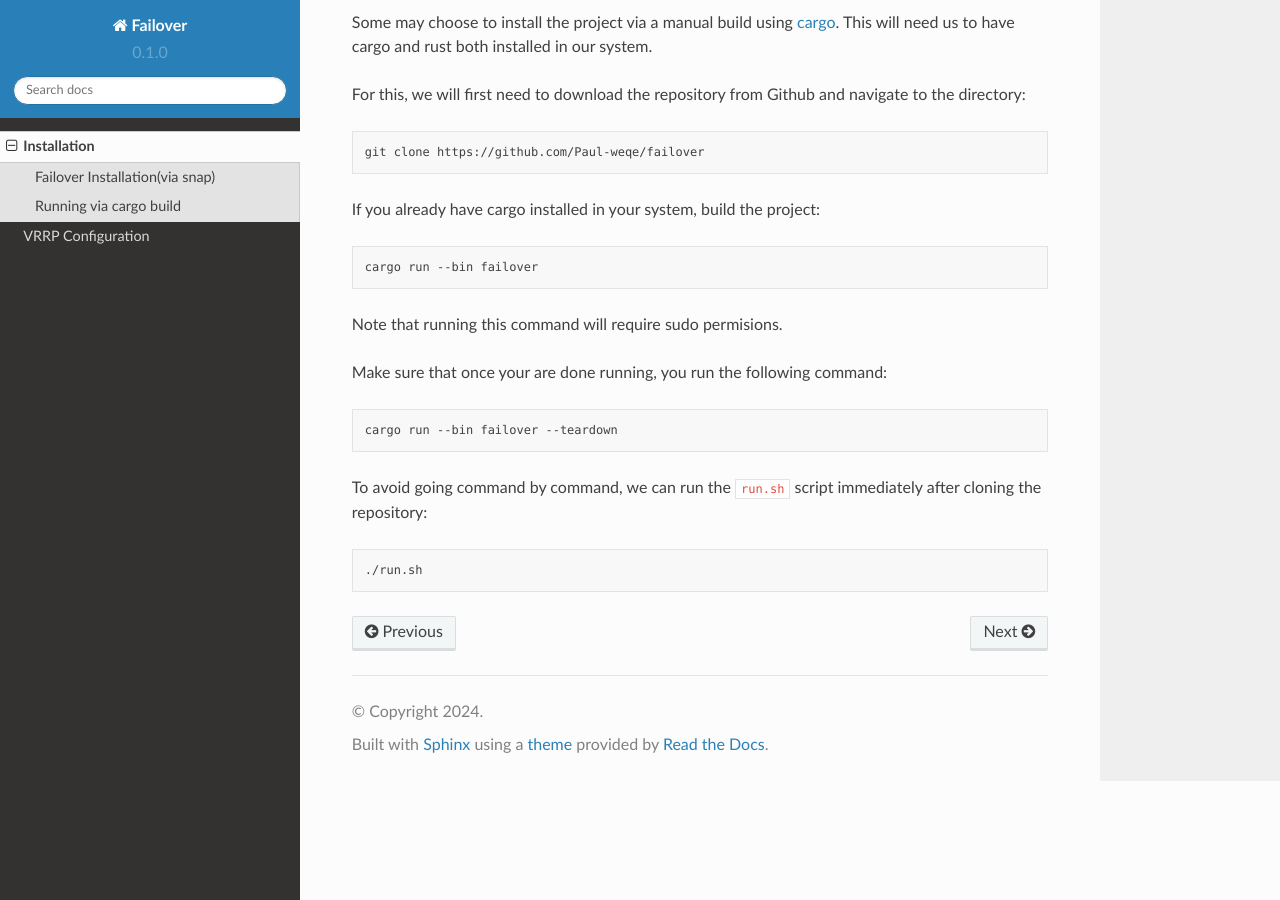
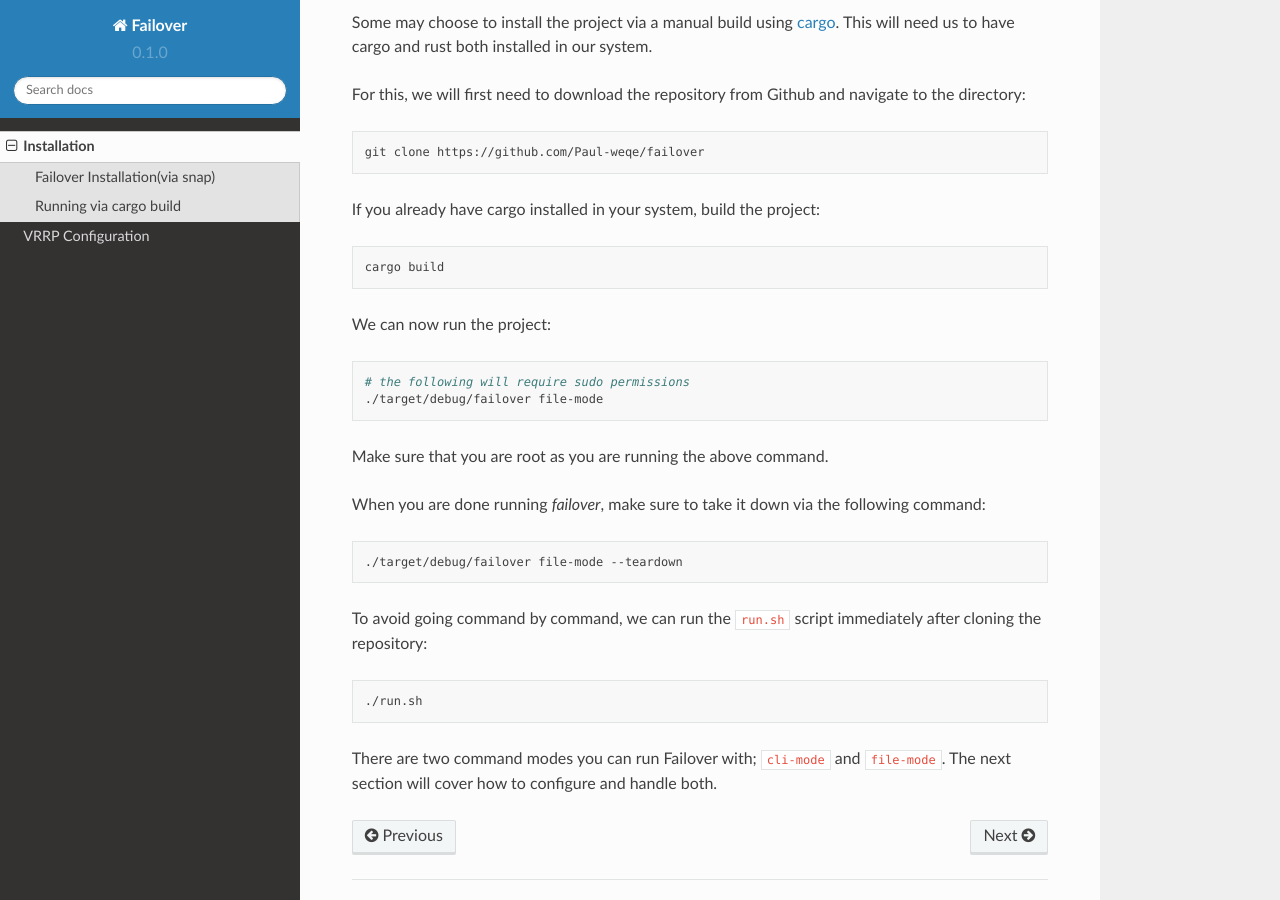
Before and after one commit to Paul-weqe/failover-docs, a Sphinx documentation site: the page built from docs/source/install.rst, in a window 1280 px wide and 900 px high, scrolled down 1058 px. Built offline with Sphinx 7.4.7 and the Read the Docs theme 2.0.0, drawn with Linux system fonts in a browser that asks for light colours.

Commit message:
Ammend config pages to latest release

```diff
--- a/docs/source/install.rst
+++ b/docs/source/install.rst
@@ -47,15 +47,23 @@
 
 .. code-block:: bash
 
-    cargo run --bin failover
+    cargo build
 
-Note that running this command will require sudo permisions.
 
-Make sure that once your are done running, you run the following command:
+We can now run the project:
 
 .. code-block:: bash
 
-    cargo run --bin failover --teardown
+    # the following will require sudo permissions
+    ./target/debug/failover file-mode
+
+Make sure that you are root as you are running the above command.
+
+When you are done running `failover`, make sure to take it down via the following command:
+
+.. code-block:: bash
+
+    ./target/debug/failover file-mode --teardown
 
 
 To avoid going command by command, we can run the ``run.sh`` script immediately after cloning the repository:
@@ -63,3 +71,7 @@
 .. code-block:: bash
 
     ./run.sh
+
+
+There are two command modes you can run Failover with; ``cli-mode`` and ``file-mode``.
+The next section will cover how to configure and handle both.
```
Also changed, not shown: docs/source/config.rst (+31 -34 lines).
